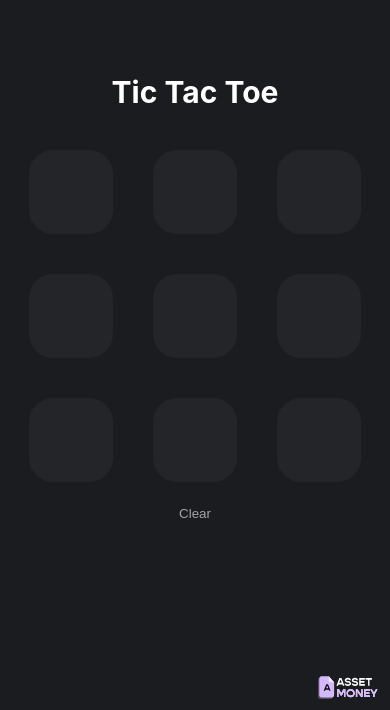
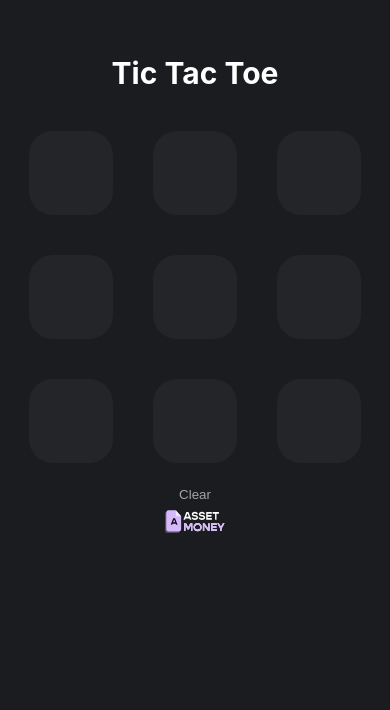
Before and after one commit to Deveshb15/ReactNFT, a React (Create React App) app in the folder react-app-frontend/: page / in a window 390 px wide. Shown: the part 134-844 px from the top of the page. Built offline with nearby package versions, Linux system fonts and the light colour scheme.

Commit message:
fix for marketplaces

```diff
--- a/react-app-frontend/src/App.css
+++ b/react-app-frontend/src/App.css
@@ -1,3 +1,9 @@
+main {
+  display: flex;
+  flex-direction: column;
+  justify-content: center;
+  align-items: center;
+}
 
 .app-header {
   display: flex;
@@ -127,13 +133,14 @@
 }
 
 .asset-logo {
-  position: absolute;
-  bottom: 12px;
-  right: 12px;
+  display: flex;
+  align-items: flex-end;
+  justify-content: flex-end;
+  width: 100%;
 }
 
 .asset-logo > svg {
-  width: 100%;
+  width: 80px;
   height: 100%;
 }
 
@@ -178,25 +185,16 @@ a {
     margin: 4px;
     padding: 6px 12px;
   }
-
-  .asset-logo {
-    bottom: 12px;
-    right: 12px;
-  }
 }
 
 @media only screen and (max-width: 500px) {
   .asset-logo {
-    bottom: 0px;
-    right: 12px;
     width: 60px;
   }
 }
 
 @media only screen and (max-width: 495px) {
   .asset-logo {
-    bottom: -50px;
-    right: 12px;
     width: 50px;
   }
 }
@@ -214,8 +212,6 @@ a {
   }
 
   .asset-logo {
-    bottom: 0px;
-    right: 12px;
     width: 60px;
   }
 }
```
